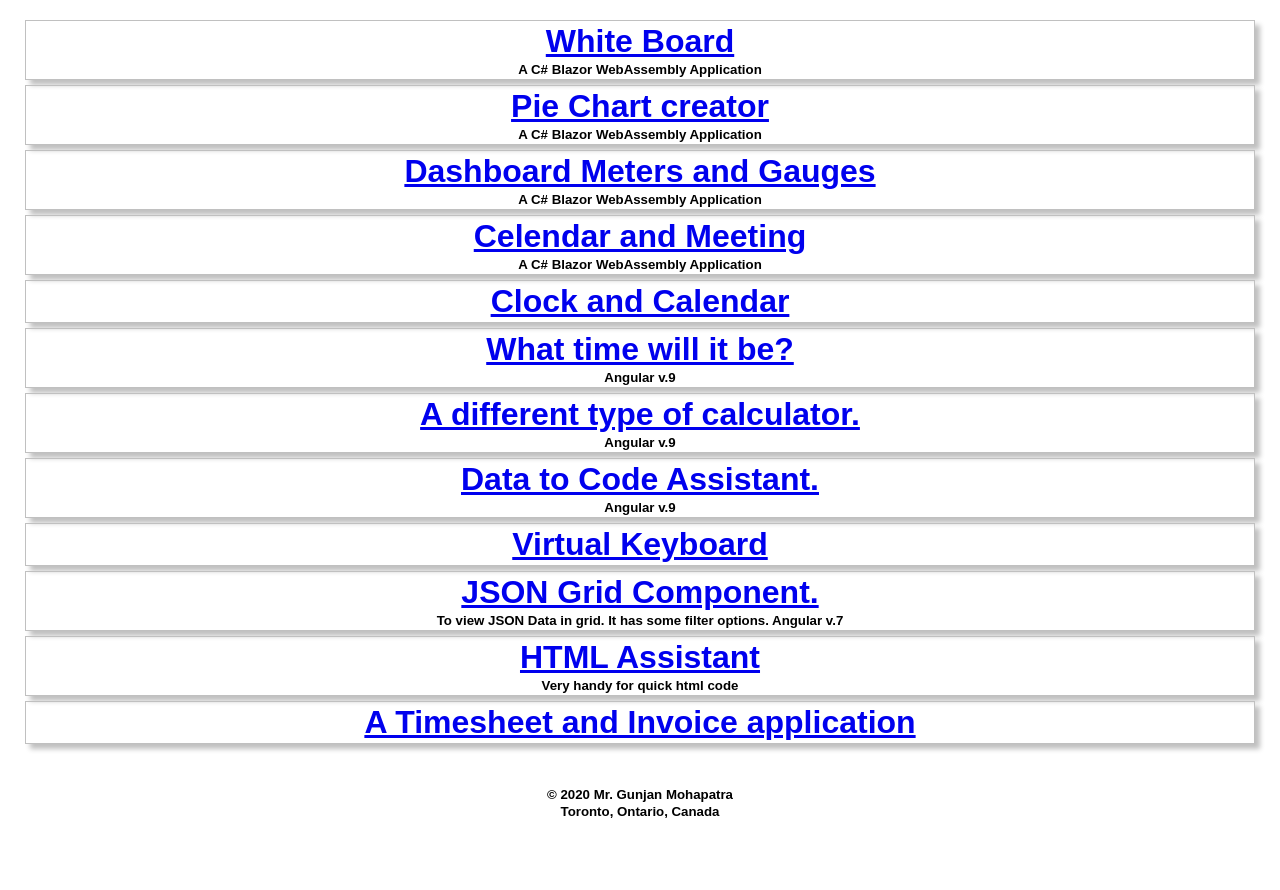
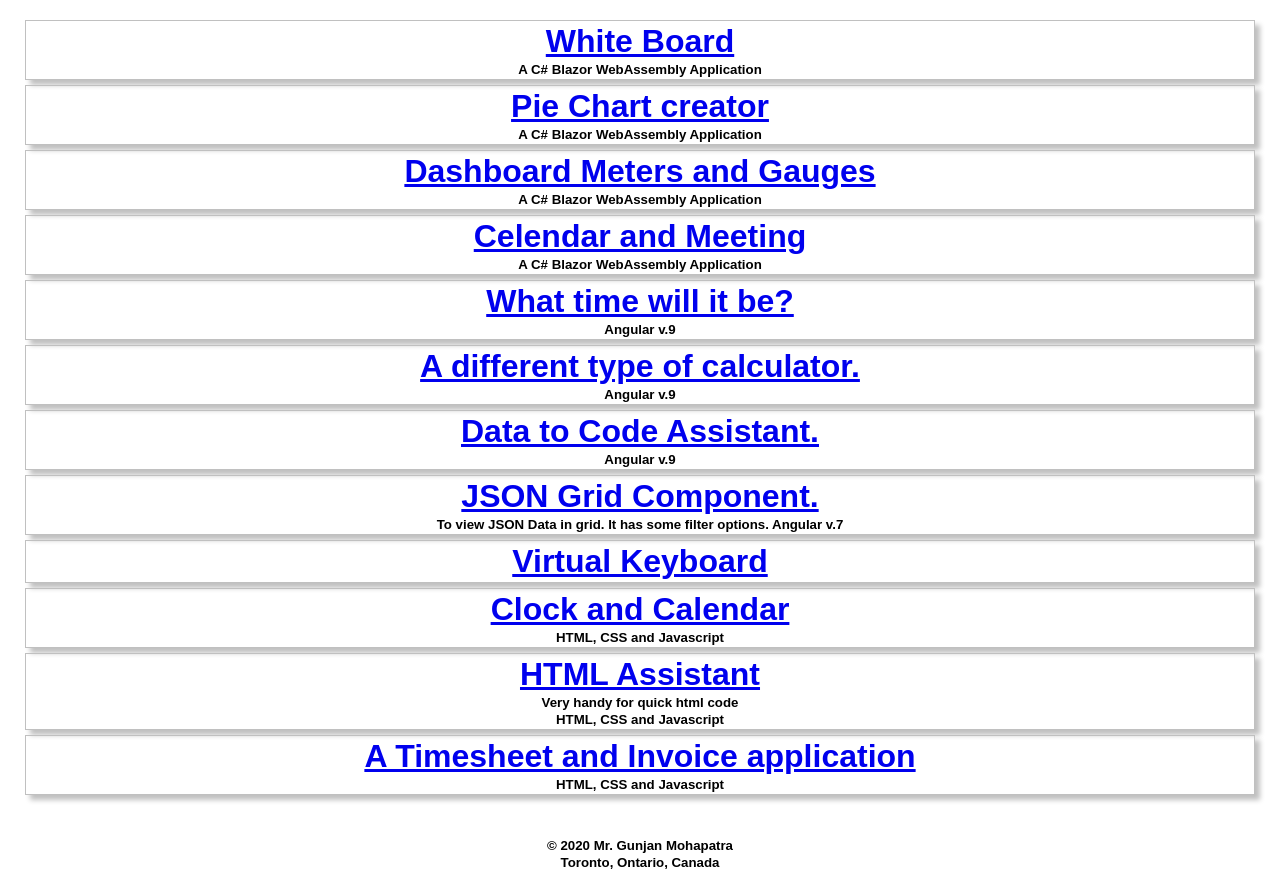
Before and after one commit to GunjanMohapatra/MyWork, a plain HTML site: page index.html in a window 1280 px wide. Before the commit the page ends 839 px from the top, so only its background shows below. Drawn offline with Linux system fonts and the light colour scheme.

Commit message:
Update index.html

```diff
--- a/index.html
+++ b/index.html
@@ -65,10 +65,6 @@ h5
 		<h5>A C# Blazor WebAssembly Application</h5>
 	</div>
 
-
-	<div class="sdwDiv">
-		<h1><a href="clock.html" target="_blank">Clock and Calendar</h1></a>
-	</div>
 	<div class="sdwDiv">
 		<h1><a href="/TimeFinder" target="_blank">What time will it be?</h1></a>
 		<h5>Angular v.9</h5>
@@ -81,17 +77,26 @@ h5
 		<h1><a href="/DataToCodeAssistant" target="_blank">Data to Code Assistant.</h1></a>
 		<h5>Angular v.9</h5>
 	</div>
-	<div class="sdwDiv">
-		<h1><a href="VirtualKeyboard.html" target="_blank">Virtual Keyboard</h1></a>
-	</div>
+
 	<div class="sdwDiv">
 		<h1><a href="/gmgrid" target="_blank">JSON Grid Component.</h1></a><h5>To view JSON Data in grid. It has some filter options. Angular v.7</h5>
 	</div>
 	<div class="sdwDiv">
+		<h1><a href="VirtualKeyboard.html" target="_blank">Virtual Keyboard</h1></a>
+	</div>
+
+	<div class="sdwDiv">
+		<h1><a href="clock.html" target="_blank">Clock and Calendar</h1></a>
+		<h5>HTML, CSS and Javascript</h5>
+	</div>
+
+	<div class="sdwDiv">
 		<h1><a href="HTMLAssistant.html" target="_blank">HTML Assistant</h1></a><h5>Very handy for quick html code</h5>
+		<h5>HTML, CSS and Javascript</h5>
 	</div>
 	<div class="sdwDiv">
 		<a href="TimeSheetInvoice.html" target="_blank"><h1>A Timesheet and Invoice application</h1></a>
+		<h5>HTML, CSS and Javascript</h5>
 	</div>
 
 	<br>
```
